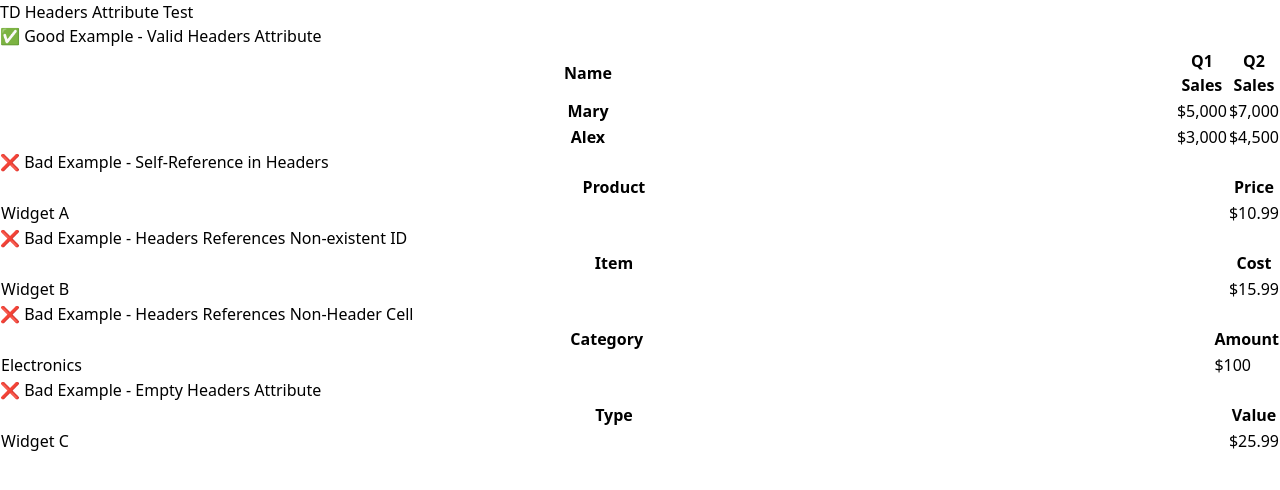
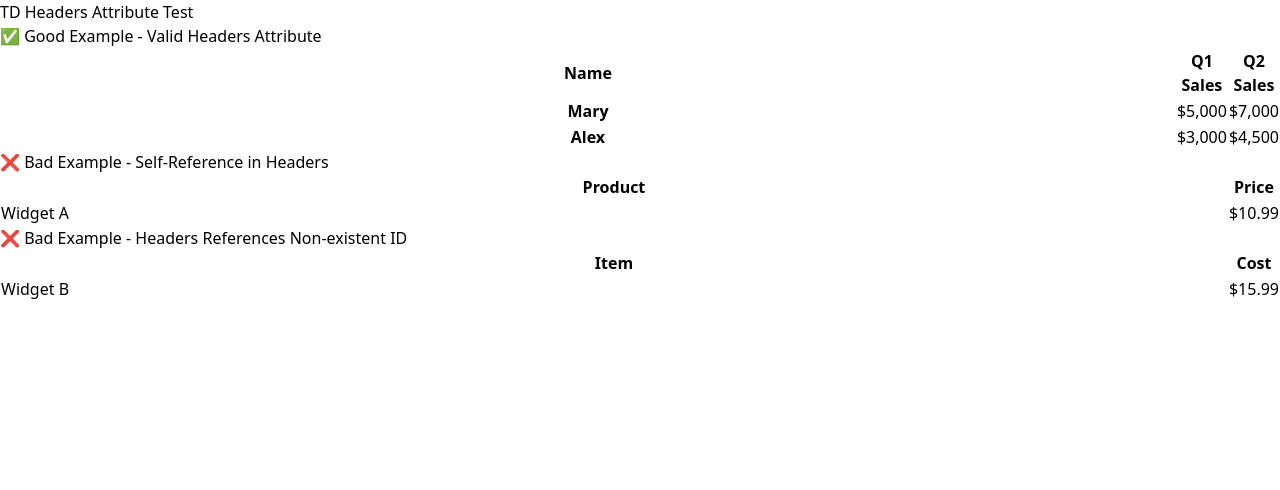
Before and after one commit to test-party/guinea-pig-next, a Next.js app: page /td-headers-attr in a window 1280 px wide. Shown: the top 490 px of the page. Built offline with nearby package versions, Linux system fonts and the light colour scheme.

Commit message:
amk - test cases

```diff
--- a/src/app/td-headers-attr/page.tsx
+++ b/src/app/td-headers-attr/page.tsx
@@ -59,37 +59,6 @@ export default function Page() {
                 </tbody>
             </table>
 
-            <h2>❌ Bad Example - Headers References Non-Header Cell</h2>
-            <table>
-                <thead>
-                    <tr>
-                        <th id="category" scope="col">Category</th>
-                        <th id="amount" scope="col">Amount</th>
-                    </tr>
-                </thead>
-                <tbody>
-                    <tr>
-                        <td id="regular-cell">Electronics</td>
-                        <td headers="regular-cell amount">$100</td>
-                    </tr>
-                </tbody>
-            </table>
-
-            <h2>❌ Bad Example - Empty Headers Attribute</h2>
-            <table>
-                <thead>
-                    <tr>
-                        <th id="type" scope="col">Type</th>
-                        <th id="value" scope="col">Value</th>
-                    </tr>
-                </thead>
-                <tbody>
-                    <tr>
-                        <td headers="">Widget C</td>
-                        <td headers="   ">$25.99</td>
-                    </tr>
-                </tbody>
-            </table>
         </div>
     )
 }
```
